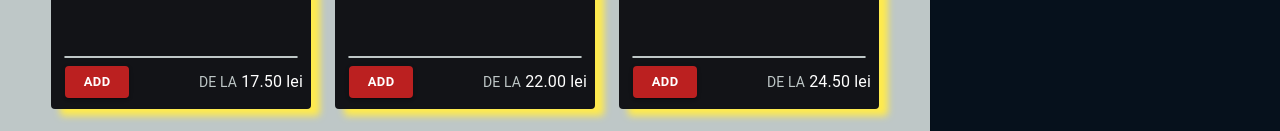
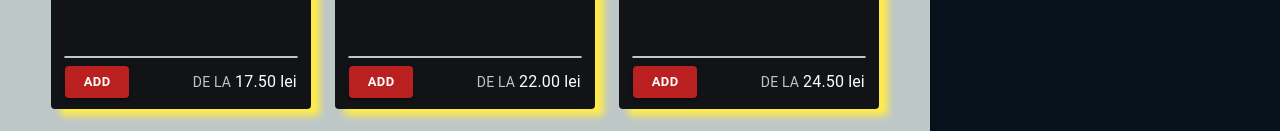
Before and after one commit to TheAncientOwl/pizza-website, a React (Create React App) app: page / in a window 1280 px wide. Shown: the part 426-557 px from the top of the page. Built offline with nearby package versions, Linux system fonts and the light colour scheme.

Commit message:
added padding right to price.

```diff
--- a/src/components/products/ProductCard.jsx
+++ b/src/components/products/ProductCard.jsx
@@ -1,5 +1,6 @@
 import { makeStyles, Card, CardMedia, CardContent, Typography, CardActions, Button } from '@material-ui/core';
 import PropTypes from 'prop-types';
+//import Logo from '../../images/logo.jpg';
 
 const useStyles = makeStyles(theme => ({
   card: {
@@ -44,6 +45,7 @@ const useStyles = makeStyles(theme => ({
   price: {
     width: '100%',
     textAlign: 'right',
+    paddingRight: '2.5%',
   },
 }));
 
```
